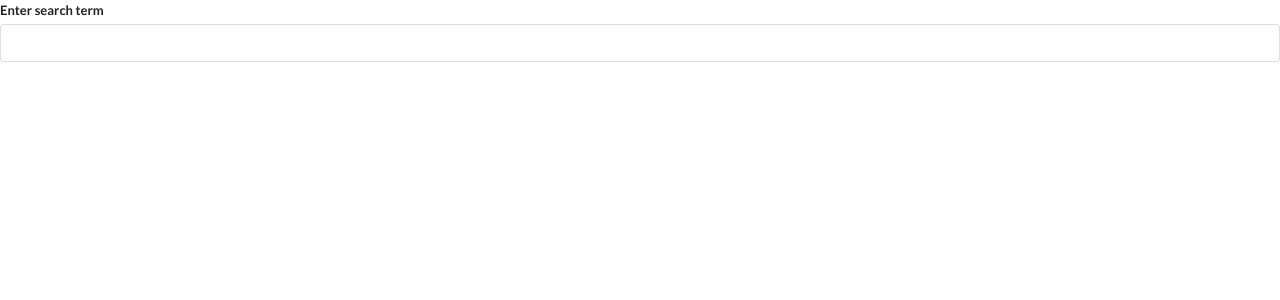
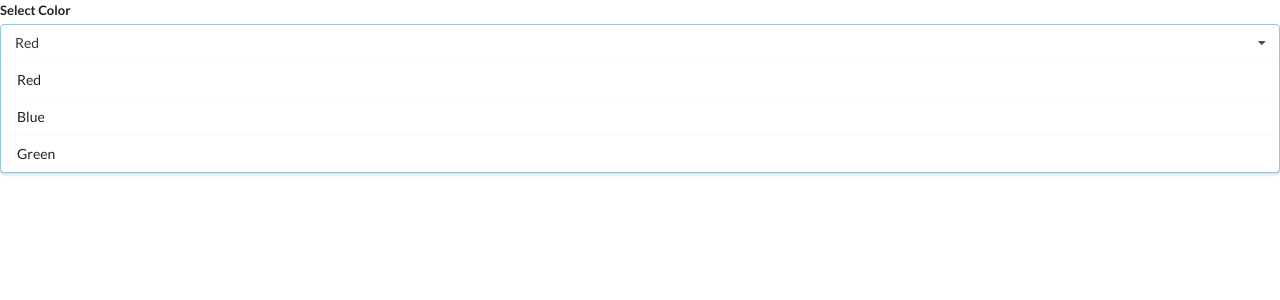
Before and after one commit to srueda27/widgets, a React (Create React App) app: page / in a window 1280 px wide. Shown: the top 300 px of the page. Built offline with nearby package versions, Linux system fonts and the light colour scheme.

Commit message:
Create Dropdown functional component. Render a list of options. Select an option

```diff
--- a/src/components/App.js
+++ b/src/components/App.js
@@ -1,5 +1,7 @@
-import React from "react";
+import React, { useState } from "react";
+
 import Accordion from "./Accordion";
+import Dropdown from "./DropDown";
 import Search from "./Search";
 
 const items = [
@@ -17,11 +19,33 @@
   }
 ]
 
+const options = [
+  {
+    label: 'Red',
+    value: 'red'
+  },
+  {
+    label: 'Blue',
+    value: 'blue'
+  },
+  {
+    label: 'Green',
+    value: 'green'
+  },
+]
+
 export default () => {
+  const [selected, setSelected] = useState(options[0]);
+
   return (
     <div>
       {/* <Accordion items={items} /> */}
-      <Search />
+      {/* <Search /> */}
+      <Dropdown
+        options={options}
+        selected={selected}
+        onSelectedChange={setSelected}
+      />
     </div>
   );
 };
--- /dev/null
+++ b/src/components/DropDown.js
@@ -0,0 +1,31 @@
+import React from "react";
+
+const Dropdown = ({ options, selected, onSelectedChange }) => {
+  const renderedOptions = options.map(option => {
+    return (
+      <div
+      key={option.value}
+      className="item"
+      onClick={() => onSelectedChange(option)}>
+        {option.label}
+      </div>
+    );
+  });
+
+  return (
+    <div className="ui form">
+      <div className="field">
+        <label className="label">Select Color</label>
+        <div className="ui selection dropdown visible active">
+          <i className="dropdown icon"></i>
+          <div className="text">{selected.label}</div>
+          <div className="menu visible transition">
+            {renderedOptions}
+          </div>
+        </div>
+      </div>
+    </div>
+  );
+}
+
+export default Dropdown
--- a/src/components/Search.js
+++ b/src/components/Search.js
@@ -1,10 +1,8 @@
 import React from "react";
 import axios from "axios";
-import react from "react";
 
 const Search = () => {
   const [term, setTerm] = React.useState('');
-  const [debouncedTerm, setDebouncedTerm] = React.useState(term);
   const [results, setResults] = React.useState([]);
 
   //the second argument controls when is called the useEffect hook
@@ -17,20 +15,7 @@
    */
 
   React.useEffect(() => {
-    const timeoutId = setTimeout(() => {
-      setDebouncedTerm(term)
-    }, 1000);
-
-    return () => {
-      clearTimeout(timeoutId);
-    };
-  }, [term]);
-
-  React.useEffect(() => {
-    if (debouncedTerm.trim() === '') {
-      setResults([])
-      return
-    }
+    if (term.trim() === '') setResults([])
 
     const search = async () => {
       const { data } = await axios.get('https://en.wikipedia.org/w/api.php', {
@@ -39,15 +24,21 @@
           list: 'search',
           origin: '*',
           format: 'json',
-          srsearch: debouncedTerm,
+          srsearch: term,
         }
       });
 
       setResults(data.query.search);
     };
 
-    search();
-  }, [debouncedTerm]);
+    const timeoutId = setTimeout(() => {
+      if (term) search()
+    }, 1000);
+
+    return () => {
+      clearTimeout(timeoutId);
+    };
+  }, [term]);
 
   const renderedResult = results.map(result => {
     return (
```
